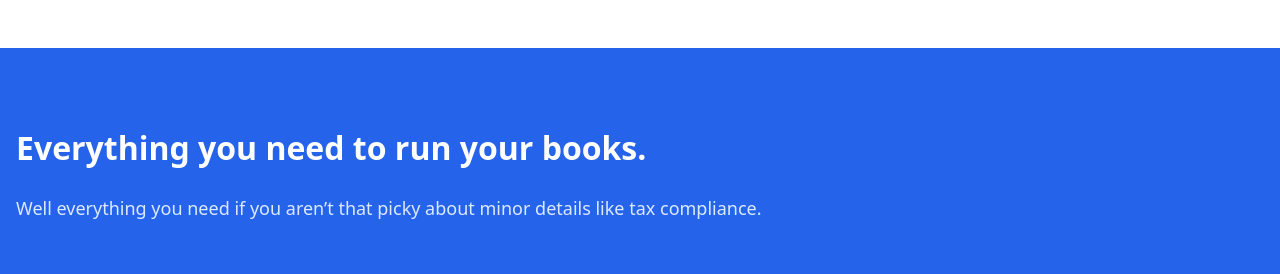
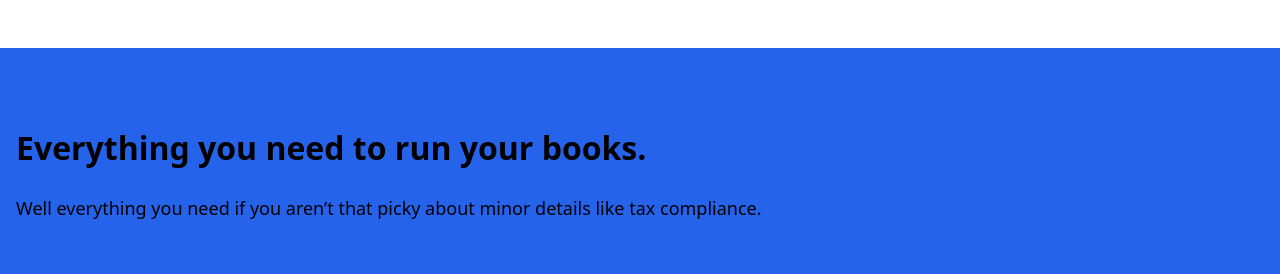
Before and after one commit to amine-omari/Taxpal-clone, a Next.js app: page / in a window 1280 px wide. Shown: the part 1040-1314 px from the top of the page. Built offline with nearby package versions, Linux system fonts and the light colour scheme.

Commit message:
feat: add textColor prop in SectionHeader component

```diff
--- a/components/SectionHeader.jsx
+++ b/components/SectionHeader.jsx
@@ -1,12 +1,16 @@
 import React from "react";
 
-const SectionHeader = ({ title, text }) => {
+const SectionHeader = ({ title, text, titleTextWhite = false, textColor }) => {
   return (
     <div className="space-y-6">
-      <h2 className="text-[32px] font-semibold leading-10 text-white">
+      <h2
+        className={`text-[32px] font-semibold leading-10 ${
+          titleTextWhite && "text-white"
+        }`}
+      >
         {title}
       </h2>
-      <p className="text-lg leading-8 text-blue-100">{text}</p>
+      <p className={`text-lg leading-8 ${textColor}`}>{text}</p>
     </div>
   );
 };
```
